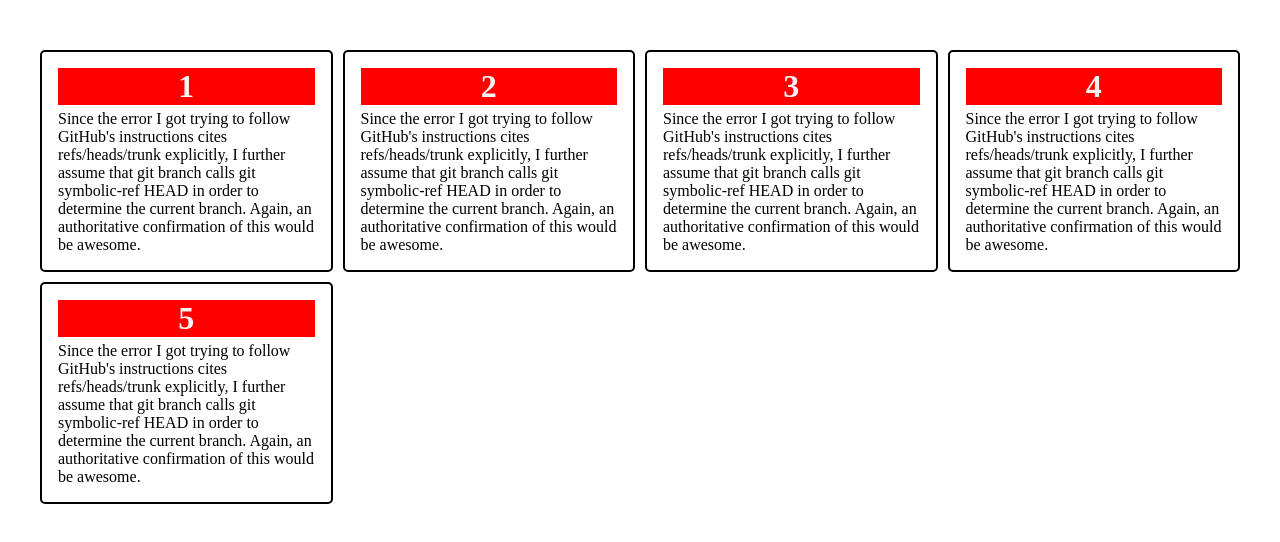
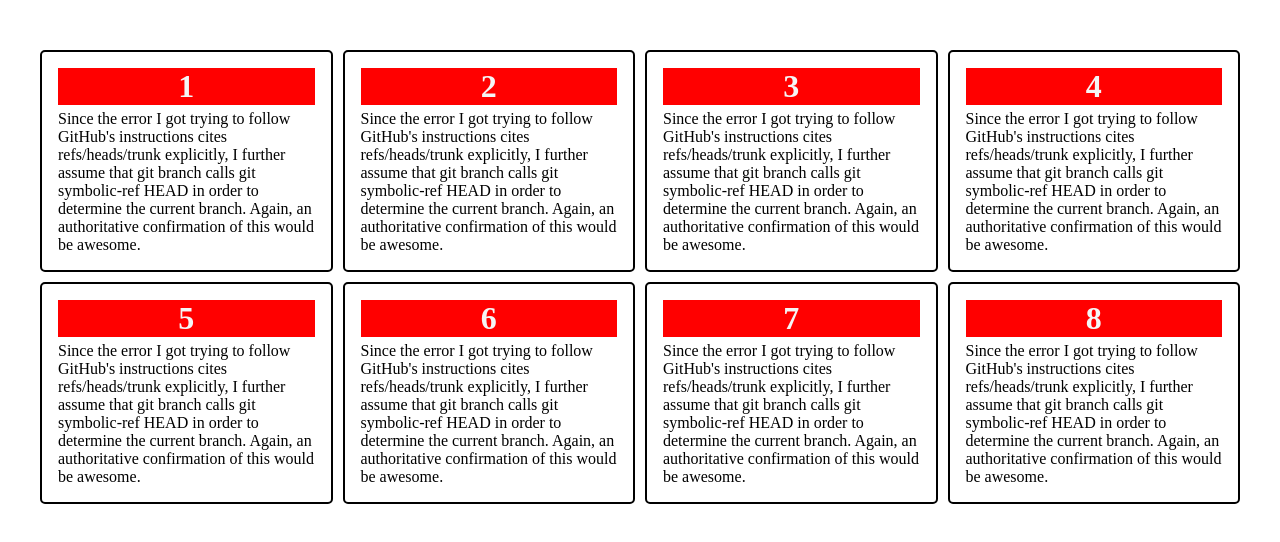
Before and after one commit to ankurvishwakarma222/practice, a plain HTML site: page index.html in a window 1280 px wide. Drawn offline with Linux system fonts and the light colour scheme.

Commit message:
three more div added

```diff
--- a/index.html
+++ b/index.html
@@ -34,6 +34,23 @@
             <p>Since the error I got trying to follow GitHub's instructions cites refs/heads/trunk explicitly, I further assume that git branch calls git symbolic-ref HEAD in order to determine the current branch. Again, an authoritative confirmation of this would be awesome.
             </p>
         </div>
+        <div>
+            <h1>6</h1>
+            <p>Since the error I got trying to follow GitHub's instructions cites refs/heads/trunk explicitly, I further assume that git branch calls git symbolic-ref HEAD in order to determine the current branch. Again, an authoritative confirmation of this would be awesome.
+            </p>
+        </div>
+        <div>
+            <h1>7</h1>
+            <p>Since the error I got trying to follow GitHub's instructions cites refs/heads/trunk explicitly, I further assume that git branch calls git symbolic-ref HEAD in order to determine the current branch. Again, an authoritative confirmation of this would be awesome.
+            </p>
+        </div>
+        <div>
+            <h1>8</h1>
+            <p>Since the error I got trying to follow GitHub's instructions cites refs/heads/trunk explicitly, I further assume that git branch calls git symbolic-ref HEAD in order to determine the current branch. Again, an authoritative confirmation of this would be awesome.
+            </p>
+        </div>
     </div>
+    <script>
+    </script>
 </body>
 </html>
```
